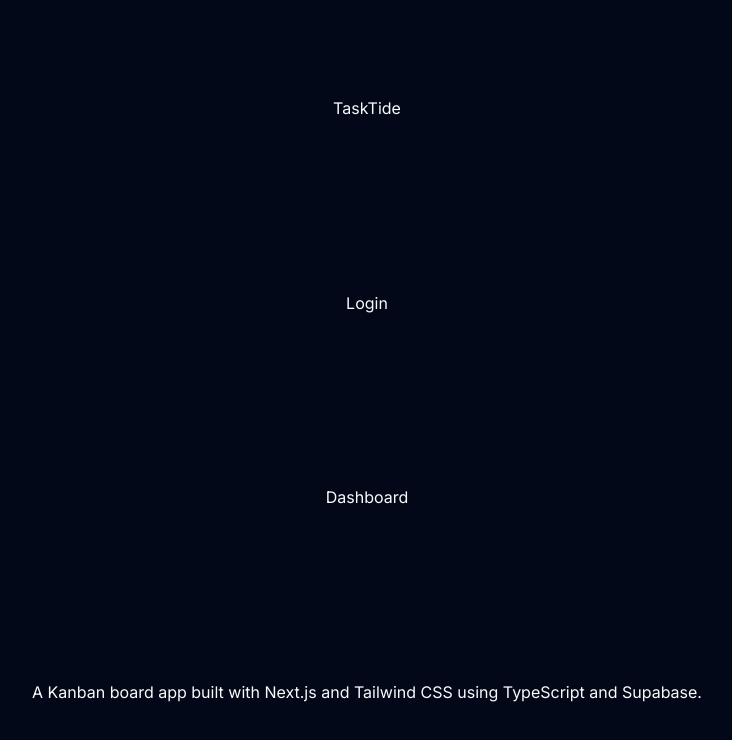
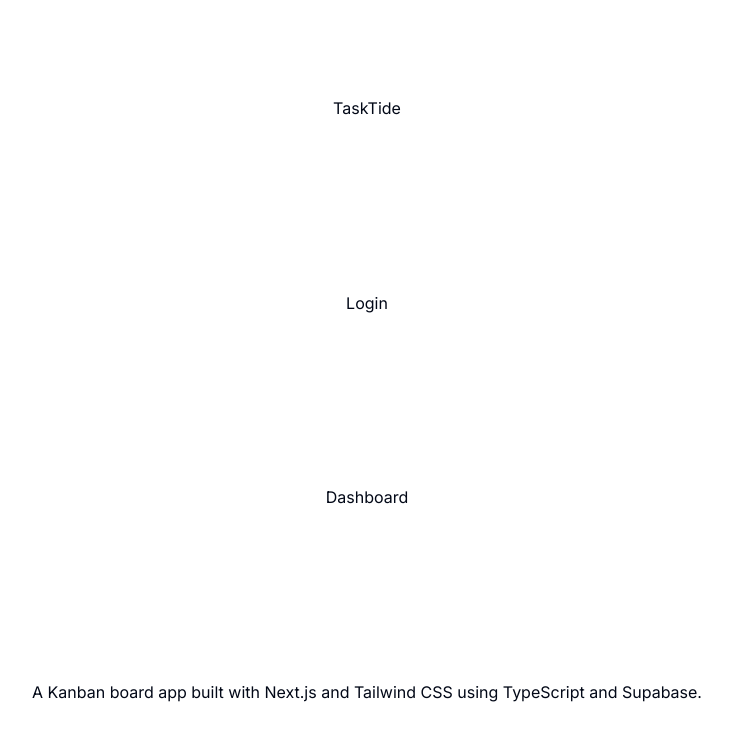
Before and after one commit to acastaneiras/tasktide, a Next.js app: page / in a window 1280 px wide. Shown: the top 740 px of the page, without its empty margins (273-1005 px from the left). Built offline with nearby package versions, Linux system fonts and the light colour scheme.

Commit message:
Theme switcher

```diff
--- a/actions/AuthActions.ts
+++ b/actions/AuthActions.ts
@@ -83,7 +83,7 @@
     const supabase = createClient()
 
     const { error } = await supabase.auth.signOut()
-
+    console.log('yepaaa')
     if (error) {
         redirect('/error')
     }
--- /dev/null
+++ b/components/custom/ThemeSwitcher.tsx
@@ -0,0 +1,31 @@
+"use client"
+import { DropdownMenu, DropdownMenuTrigger, DropdownMenuContent, DropdownMenuItem, DropdownMenuSubContent } from '@/components/ui/dropdown-menu'
+import { Sun, Moon, Monitor } from 'lucide-react'
+import React from 'react'
+import { Button } from '@/components/ui/button'
+import { useTheme } from 'next-themes'
+
+const ThemeSwitcher = ({ className }: { className?: string }) => {
+    const { setTheme } = useTheme()
+    return (
+        <DropdownMenuSubContent>
+            <DropdownMenuItem onClick={() => setTheme("light")} className='gap-2'>
+                <Sun className="h-[1.2rem] w-[1.2rem] rotate-0 scale-100 transition-all " /> Light
+            </DropdownMenuItem>
+            <DropdownMenuItem onClick={() => setTheme("dark")} className='gap-2'>
+                <Moon className="h-[1.2rem] w-[1.2rem] transition-all scale-100 dark:rotate-0 dark:scale-100" />
+
+                Dark
+            </DropdownMenuItem>
+            <DropdownMenuItem onClick={() => setTheme("system")} className='gap-2'>
+                <Monitor className="h-[1.2rem] w-[1.2rem] scale-100 transition-allscale-100" />
+                <span>
+                System
+                </span>
+            </DropdownMenuItem>
+        </DropdownMenuSubContent>
+
+    )
+}
+
+export default ThemeSwitcher
--- /dev/null
+++ b/components/theme-provider.tsx
@@ -0,0 +1,9 @@
+"use client"
+
+import * as React from "react"
+import { ThemeProvider as NextThemesProvider } from "next-themes"
+import { type ThemeProviderProps } from "next-themes/dist/types"
+
+export function ThemeProvider({ children, ...props }: ThemeProviderProps) {
+    return <NextThemesProvider {...props}>{children}</NextThemesProvider>
+}
--- a/src/app/dashboard/layout.tsx
+++ b/src/app/dashboard/layout.tsx
@@ -1,15 +1,16 @@
 import { logout } from '@/actions/AuthActions'
+import ThemeSwitcher from '@/components/custom/ThemeSwitcher'
 import { Button } from '@/components/ui/button'
-import { DropdownMenu, DropdownMenuContent, DropdownMenuItem, DropdownMenuLabel, DropdownMenuSeparator, DropdownMenuTrigger } from '@/components/ui/dropdown-menu'
+import { DropdownMenu, DropdownMenuContent, DropdownMenuGroup, DropdownMenuItem, DropdownMenuLabel, DropdownMenuSeparator, DropdownMenuSub, DropdownMenuSubTrigger, DropdownMenuTrigger } from '@/components/ui/dropdown-menu'
+import { cn } from '@/lib/utils'
 import { createClient } from '@/utils/supabase/server'
+import { ChevronDown, LogOut, Settings, Sun } from 'lucide-react'
 import Image from 'next/image'
-import { redirect } from 'next/navigation'
-import { userAgent } from 'next/server'
 import React from 'react'
 
 export default async function DashboardLayout({ children }: { children: React.ReactNode }) {
     let isOauthUser = false
-    const supabase = createClient()
+    const supabase = createClient();
     //UNCOMMENT THIS ON PRODUCTION
     /*const { data, error } = await supabase.auth.getUser()
     if (error || !data?.user) {
@@ -26,36 +27,61 @@
             }
         }
     }
+
     return (
         <main className='overflow-hidden bg-background h-full'>
             <div className="flex flex-col h-full">
-                <div className="border-b">
-                    <div className="flex h-16 items-center px-4">
+                <div className="border-b shadow-sm">
+                    <div className="flex h-16 items-center px-4 justify-between">
+                        <div className="text-lg font-semibold">
                             Dashboard
-                        <div className="flex-grow">
-                            <div className="flex justify-end">
+                        </div>
+                        <div className="flex items-center space-x-4">
                             <DropdownMenu>
-                                    <DropdownMenuTrigger className="flex items-center space-x-2 ring-offset-0 focus-visible:ring-0 focus-visible:ring-offset-0" asChild>
-                                        <Button variant='link' className='hover:no-underline no-underline ring-offset-0 focus-visible:ring-0 focus-visible:ring-offset-0'>
-                                            {
-                                                isOauthUser && <Image src={data.user.user_metadata.picture} alt="avatar" className="w-8 h-8 rounded-full" width={20} height={20} />
-                                            }
-                                            <span>{isOauthUser ? data.user.user_metadata.name : data.user.email}</span>
+                                <DropdownMenuTrigger asChild>
+                                    <Button variant='ghost' className='flex items-center space-x-2'>
+                                        {isOauthUser && (
+                                            <Image
+                                                src={data.user.user_metadata.picture}
+                                                alt="avatar"
+                                                className="w-8 h-8 rounded-full"
+                                                width={32}
+                                                height={32}
+                                            />
+                                        )}
+                                        <span className="text-sm font-medium flex flex-row items-center gap-2">
+                                            {isOauthUser ? data.user.user_metadata.name : data.user.email}
+                                            <ChevronDown className={'h-4 w-4'} />
+                                        </span>
                                     </Button>
                                 </DropdownMenuTrigger>
-                                    <DropdownMenuContent>
-                                        <DropdownMenuLabel>My Account</DropdownMenuLabel>
+                                <DropdownMenuContent align="end" className="w-56">
+                                    <DropdownMenuLabel>User Settings</DropdownMenuLabel>
                                     <DropdownMenuSeparator />
-                                        <DropdownMenuItem>Profile</DropdownMenuItem>
-                                        <DropdownMenuItem>Billing</DropdownMenuItem>
-                                        <DropdownMenuItem>Team</DropdownMenuItem>
+                                    <DropdownMenuGroup>
                                         <DropdownMenuItem>
-                                            <form action={logout}>
-                                                <Button variant='link' className='hover:no-underline'>Logout</Button>
-                                            </form></DropdownMenuItem>
+                                            <Settings className="mr-2 h-4 w-4" />
+                                            <span>Profile</span>
+                                        </DropdownMenuItem>
+                                        <DropdownMenuSub>
+                                            <DropdownMenuSubTrigger>
+                                                <Sun className="mr-2 h-4 w-4" />
+                                                <span>Theme</span>
+                                            </DropdownMenuSubTrigger>
+                                            <ThemeSwitcher />
+                                        </DropdownMenuSub>
+                                    </DropdownMenuGroup>
+                                    <DropdownMenuSeparator />
+                                    <DropdownMenuItem>
+                                        <LogOut className="mr-2 h-4 w-4" />
+                                        <form action={logout} className='flex w-full '>
+                                            <Button variant='link' className='w-full flex justify-start decoration-0 underline-offset-0 hover:no-underline h-auto p-0 m-0'>
+                                                Logout
+                                            </Button>
+                                        </form>
+                                    </DropdownMenuItem>
                                 </DropdownMenuContent>
                             </DropdownMenu>
-                            </div>
                         </div>
                     </div>
                 </div>
--- a/src/app/layout.tsx
+++ b/src/app/layout.tsx
@@ -3,6 +3,8 @@
 import "./globals.css";
 import { cn } from "@/lib/utils";
 import { Toaster } from "@/components/ui/sonner"
+import { ThemeProvider } from "@/components/theme-provider"
+
 
 const inter = Inter({ subsets: ["latin"] });
 
@@ -18,9 +20,15 @@
   children: React.ReactNode;
 }>) {
   return (
-    <html lang="en">
-      <body className={cn(`${inter.className} dark flex flex-col h-screen`)}>
-        {children}
+    <html lang="en" suppressHydrationWarning>
+      <body className={cn(`${inter.className} flex flex-col h-screen`)}>
+        <ThemeProvider
+          attribute="class"
+          defaultTheme="system"
+          enableSystem
+        >
+          {children}
+        </ThemeProvider>
         <Toaster />
       </body>
     </html>
```
Lines whose indentation alone changed are shown as unchanged.
